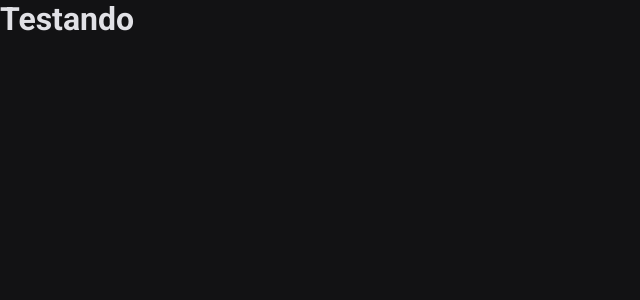
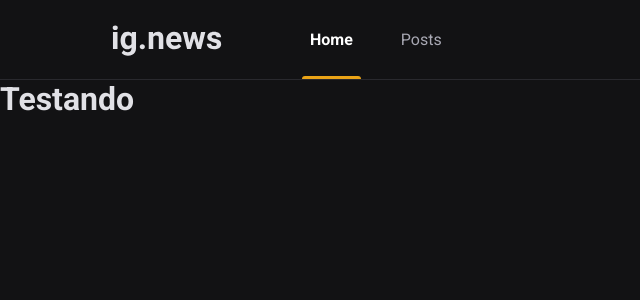
Before and after one commit to Hugovarellaa/ignews, a Next.js app: page / in a window 1280 px wide. Shown: the top 300 px of the page, without its empty margins (0-640 px from the left). Built offline with nearby package versions, Linux system fonts and the light colour scheme.

Commit message:
Chapter III
Header

```diff
--- /dev/null
+++ b/src/components/Header/index.tsx
@@ -0,0 +1,16 @@
+import styles from "./styles.module.scss";
+
+export function Header() {
+  return (
+    <header className={styles.headerContainer}>
+      <div className={styles.headerContent}>
+        <img src="/images/logo.svg" alt="logo ig.news" />
+
+        <nav>
+          <a className={styles.active}>Home</a>
+          <a>Posts</a>
+        </nav>
+      </div>
+    </header>
+  );
+}
--- /dev/null
+++ b/src/components/Header/styles.module.scss
@@ -0,0 +1,53 @@
+.headerContainer {
+  height: 5rem;
+  border-bottom: 1px solid var(--gray-700);
+}
+
+.headerContent {
+  max-width: 1120px;
+  height: 5rem;
+  margin: 0 auto;
+  padding: 0 2rem;
+
+  display: flex;
+  align-items: center;
+
+  nav {
+    height: 5rem;
+    margin-left: 5rem;
+
+    a {
+      display: inline-block;
+      position: relative;
+      height: 5rem;
+      line-height: 5rem;
+      padding: 0 0.5rem;
+      color: var(--gray-300);
+      transition: color 0.2s;
+
+      & + a {
+        margin-left: 2rem;
+      }
+
+      &:hover {
+        color: var(--white);
+      }
+
+      &.active {
+        color: var(--white);
+        font-weight: bold;
+      }
+
+      &.active::after {
+        content: "";
+        height: 3px;
+        border-radius: 3px 3px 0 0;
+        width: 100%;
+        position: absolute;
+        bottom: 1px;
+        left: 0;
+        background: var(--yellow-500);
+      }
+    }
+  }
+}
--- a/src/pages/_app.tsx
+++ b/src/pages/_app.tsx
@@ -1,8 +1,14 @@
-import type { AppProps } from 'next/app'
-import "../styles/global.scss"
+import type { AppProps } from "next/app";
+import { Header } from "../components/Header";
+import "../styles/global.scss";
 
 function MyApp({ Component, pageProps }: AppProps) {
-  return <Component {...pageProps} />
+  return (
+    <>
+      <Header />
+      <Component {...pageProps} />
+    </>
+  );
 }
 
-export default MyApp
+export default MyApp;
--- a/src/styles/global.scss
+++ b/src/styles/global.scss
@@ -7,7 +7,9 @@
 :root {
   --white: #ffffff;
   --gray-100: #e1e1e6;
+
   --gray-300: #a8a8b3;
+  --gray-700: #29292e;
   --gray-900: #121214;
 
   --cyan-500: #61dafb;
@@ -19,6 +21,7 @@
     font-size: 93.75%; //15px
   }
 }
+
 @media (max-width: 720px) {
   html {
     font-size: 87.5%; //14px
```
Also changed, not shown: .eslintrc.json.
